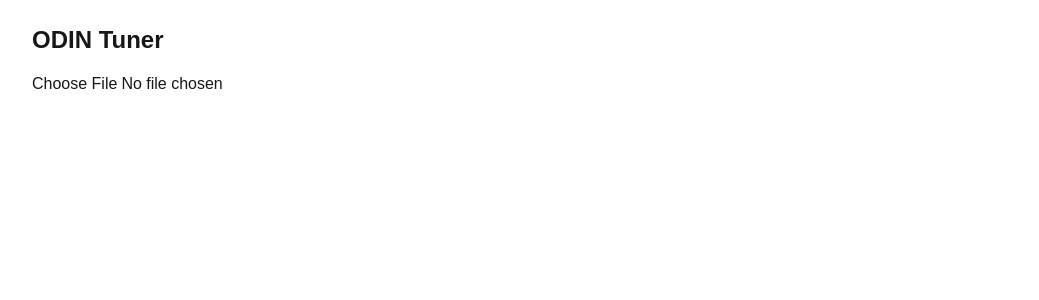
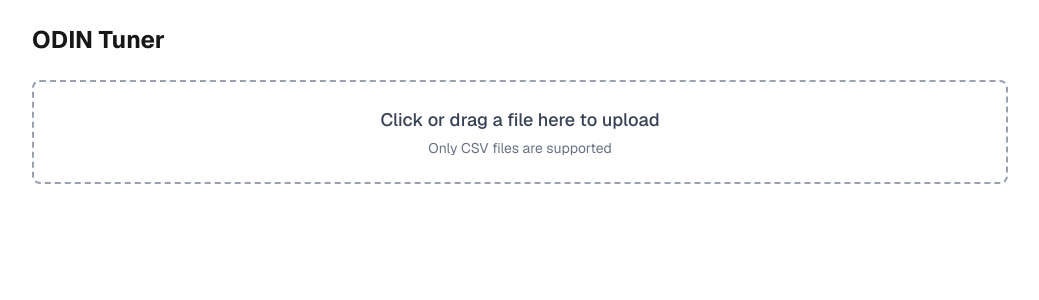
Before and after one commit to Connor12858/ODIN-Tuner, a Next.js app: page / in a window 1280 px wide. Shown: the top 300 px of the page, without its empty margins (120-1159 px from the left). Built offline with nearby package versions, Linux system fonts and the light colour scheme.

Commit message:
Update page.tsx

```diff
--- a/app/page.tsx
+++ b/app/page.tsx
@@ -50,14 +50,30 @@ export default function Home() {
   };
 
   return (
-    <main className="p-6 max-w-5xl mx-auto">
-      <h1 className="text-2xl font-bold mb-4">ODIN Tuner</h1>
+    <main className="p-6 max-w-5xl mx-auto font-sans">
+      <h1 className="text-2xl font-bold mb-6">ODIN Tuner</h1>
 
-      <input type="file" onChange={handleUpload} className="mb-4" />
+      {/* File Upload */}
+      <div className="mb-6">
+        <label
+          htmlFor="fileUpload"
+          className="block w-full cursor-pointer rounded-lg border-2 border-dashed border-gray-400 p-6 text-center hover:border-blue-500 transition"
+        >
+          <p className="text-lg font-medium text-gray-700">Click or drag a file here to upload</p>
+          <p className="text-sm text-gray-500 mt-1">Only CSV files are supported</p>
+          <input
+            id="fileUpload"
+            type="file"
+            accept=".csv"
+            onChange={handleUpload}
+            className="hidden"
+          />
+        </label>
+      </div>
 
+      {/* File Name Input */}
       {editable.length > 0 && (
-        <>
-          <div className="mb-4">
+        <div className="mb-6">
           <label className="block mb-1 font-medium text-gray-700">
             Output File Name:
           </label>
@@ -65,31 +81,31 @@ export default function Home() {
             type="text"
             value={fileName}
             onChange={(e) => setFileName(e.target.value)}
-              className="w-full max-w-md border p-2 rounded"
-              placeholder="Enter filename e.g. tuned_file.csv"
+            className="w-full max-w-md border border-gray-300 p-2 rounded focus:outline-none focus:ring-2 focus:ring-blue-500"
+            placeholder="Enter filename e.g. tuned_map.csv"
           />
         </div>
-        </>
       )}
 
+      {/* Table */}
       {lines.length > 0 && (
-        <table className="w-full text-left border-collapse">
+        <table className="w-full text-left border-collapse shadow-md rounded overflow-hidden">
           <thead>
-            <tr className="bg-gray-200">
-              <th className="p-2 w-1/2">Original</th>
-              <th className="p-2 w-1/2">Editable</th>
+            <tr className="bg-gray-800 text-white">
+              <th className="p-3 w-1/2">Original</th>
+              <th className="p-3 w-1/2">Editable</th>
             </tr>
           </thead>
           <tbody>
             {lines.map((line, i) => (
               <tr key={i} className="border-t">
-                <td className="p-2 whitespace-pre-wrap">{line}</td>
-                <td className="p-2">
+                <td className="p-3 whitespace-pre-wrap text-sm">{line}</td>
+                <td className="p-3">
                   <input
                     type="text"
                     value={editable[i]}
                     onChange={(e) => handleEdit(i, e.target.value)}
-                    className="w-full border rounded px-2 py-1"
+                    className="w-full border border-gray-300 rounded px-2 py-1 text-sm focus:outline-none focus:ring-2 focus:ring-blue-500"
                   />
                 </td>
               </tr>
@@ -98,14 +114,16 @@ export default function Home() {
         </table>
       )}
 
+      {/* Download Button */}
       {editable.length > 0 && (
         <button
           onClick={downloadFile}
-          className="mt-4 bg-blue-600 text-white py-2 px-4 rounded hover:bg-blue-700"
+          className="mt-6 bg-blue-600 text-white py-2 px-5 rounded hover:bg-blue-700 transition"
         >
           Download Modified File
         </button>
       )}
     </main>
+
   );
 }
```
Lines whose indentation alone changed are shown as unchanged.
